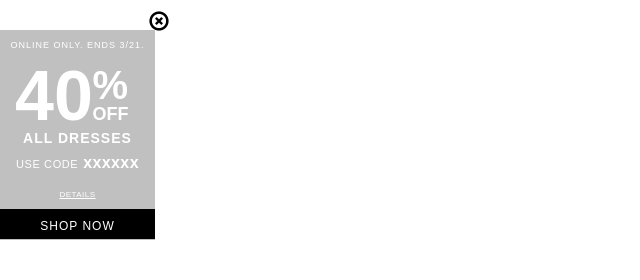
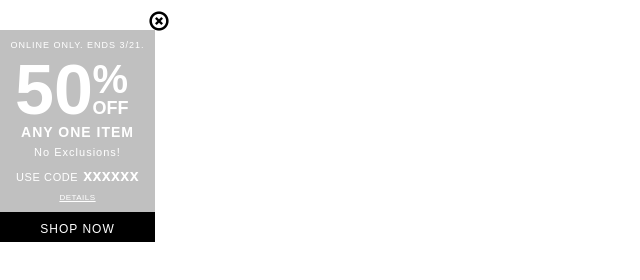
Before and after one commit to ONOL/noExclusionsPercentOffCatagorySticker-, a plain HTML site: page index.html in a window 1280 px wide. Shown: the whole page, without its empty margins (0-640 px from the left). Drawn offline with nearby package versions, Linux system fonts and the light colour scheme.

Commit message:
add changes

```diff
--- a/index.html
+++ b/index.html
@@ -43,14 +43,15 @@
 
 <div class="percent-and-number-group col-md-12 col-sm-12 col-xs-12">
 
-<div class="number col-sm-6 col-xs-6 ">40</div>
+<div class="number col-sm-6 col-xs-6 ">50</div>
 <div class="percent-off-group col-sm-6 col-xs-6">
 
 <div class="percent col-sm-12 col-xs-12">%</div>
 <div class="off col-sm-12 col-xs-12">OFF</div>
 </div>
 </div>
-<div class="row dresses">ALL DRESSES</div>
+<div class="row any-item">ANY ONE ITEM</div>
+<div class="row no-exclusions">No Exclusions!</div>
 
 <div class="row use-code">USE CODE<span class="xx"> xxxxxx</div>
 <div class="row details">DETAILS</div>
--- a/stickersIndex.css
+++ b/stickersIndex.css
@@ -94,13 +94,13 @@ html, body, div, span, applet, object, iframe,
   text-align: center;
   font-size: 9px;
   letter-spacing: 1px;
-  margin-bottom: 1px;
+  margin-bottom: -5px;
   }
 
  .use-code{
   text-align: center;
   font-weight: 100;
-  margin-bottom: 20px;
+  margin-bottom: 10px;
   font-size: 11px;
   letter-spacing: .6px;
 
@@ -122,8 +122,18 @@ html, body, div, span, applet, object, iframe,
   letter-spacing: 1px;
  }
 
+ .no-exclusions{
+  margin-top: 8px;
+ font-size: 11px;
+ font-weight: 500;
+ letter-spacing: 1px;
+ text-align: center;
+ color:white;
 
-.dresses{
+ }
+
+
+.any-item{
   text-align: center;
   color:white;
   font-weight: 600;
```
